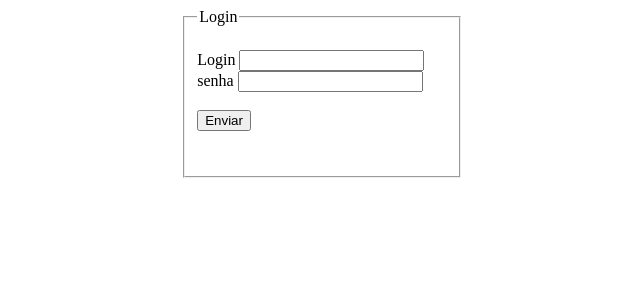
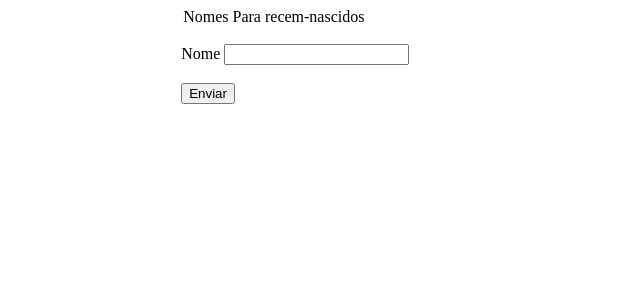
Before and after one commit to CaioGuerraSantos/Projetto-App, a plain HTML site: page index.html in a window 1280 px wide. Shown: the whole page, without its empty margins (206-846 px from the left). Drawn offline with Linux system fonts and the light colour scheme; files that its build step writes are made by us from their sources; files whose address does not match are found by name.

Commit message:
Parte 2 do index

```diff
--- a/index.html
+++ b/index.html
@@ -13,14 +13,11 @@
 <body>
   <div id="app">
 
-<fieldset>
-      <legend>Login</legend><br>
-      <label>Login </label><input class="campo_nome" type="text"><br>
-      <label>senha </label><input class="campo_nome" type="text"><br>
-
+      <legend>Nomes Para recem-nascidos</legend><br>
+      <label>Nome </label><input class="campo_nome" type="text"><br>
 <br> <button> Enviar</button>
 <br><ul></ul>
-</fieldset>
+
   </div>
 </body>
 <script src="/ProjettoAPP/js/main.js">
```
